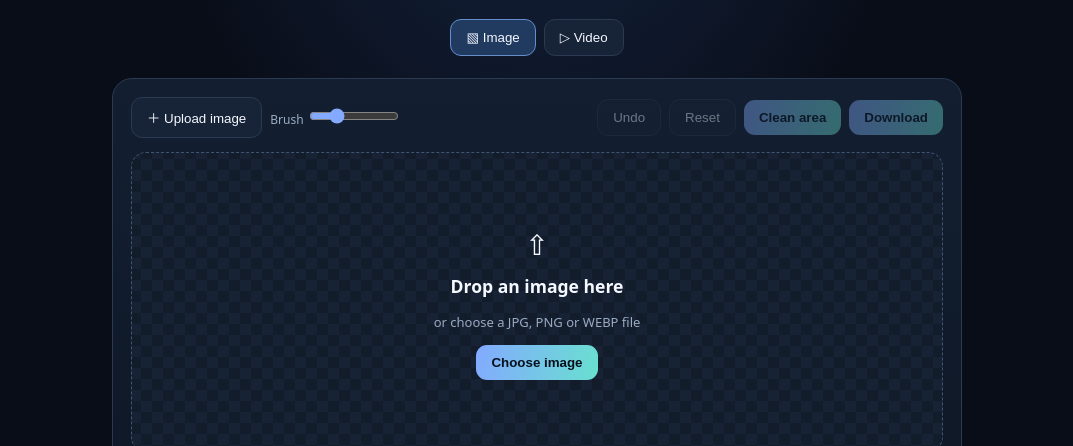
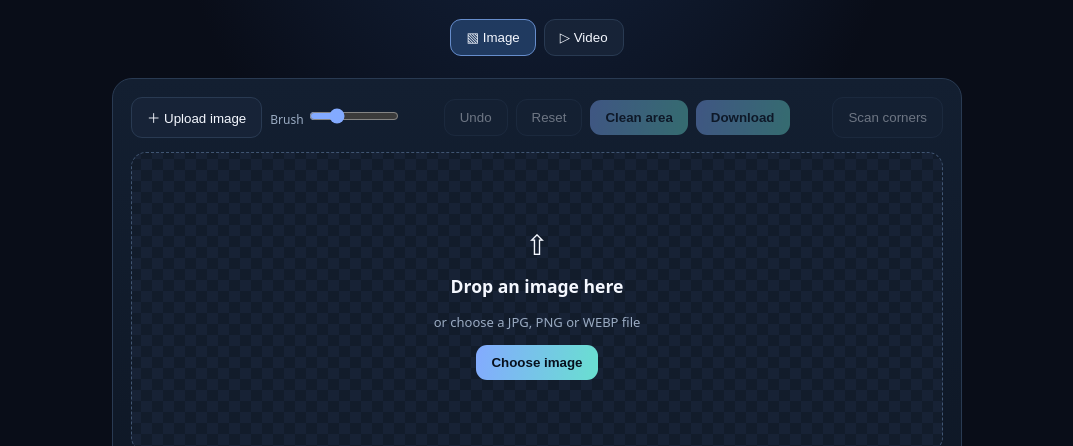
Before and after one commit to helllo211/CleanMark-AI, a plain HTML site: page index.html in a window 1280 px wide. Shown: the part 354-800 px from the top of the page, without its empty margins (103-1176 px from the left). Drawn offline with Linux system fonts and the light colour scheme.

Commit message:
Update index.html

```diff
--- a/index.html
+++ b/index.html
@@ -19,6 +19,7 @@
 <div class="toolbar">
 <div class="group"><button class="btn" id="choose">＋ Upload image</button><label class="small">Brush <input id="size" type="range" min="8" max="90" value="30"></label></div>
 <div class="group"><button class="btn" id="undo" disabled>Undo</button><button class="btn" id="reset" disabled>Reset</button><button class="btn primary" id="clean" disabled>Clean area</button><button class="btn primary" id="download" disabled>Download</button></div>
+<button class="btn" id="scan" disabled>Scan corners</button>
 </div>
 <div class="stage" id="stage"><div class="empty" id="empty"><div class="uploadicon">⇧</div><h3>Drop an image here</h3><p>or choose a JPG, PNG or WEBP file</p><button class="btn primary" id="choose2">Choose image</button></div><canvas id="photo"></canvas><canvas id="overlay"></canvas></div>
 <p class="note">How to use: Upload an image → paint over the unwanted mark → select Clean area → download. This demo uses a simple local pixel-neighbour fill, not advanced AI inpainting; inspect results carefully.</p>
```
